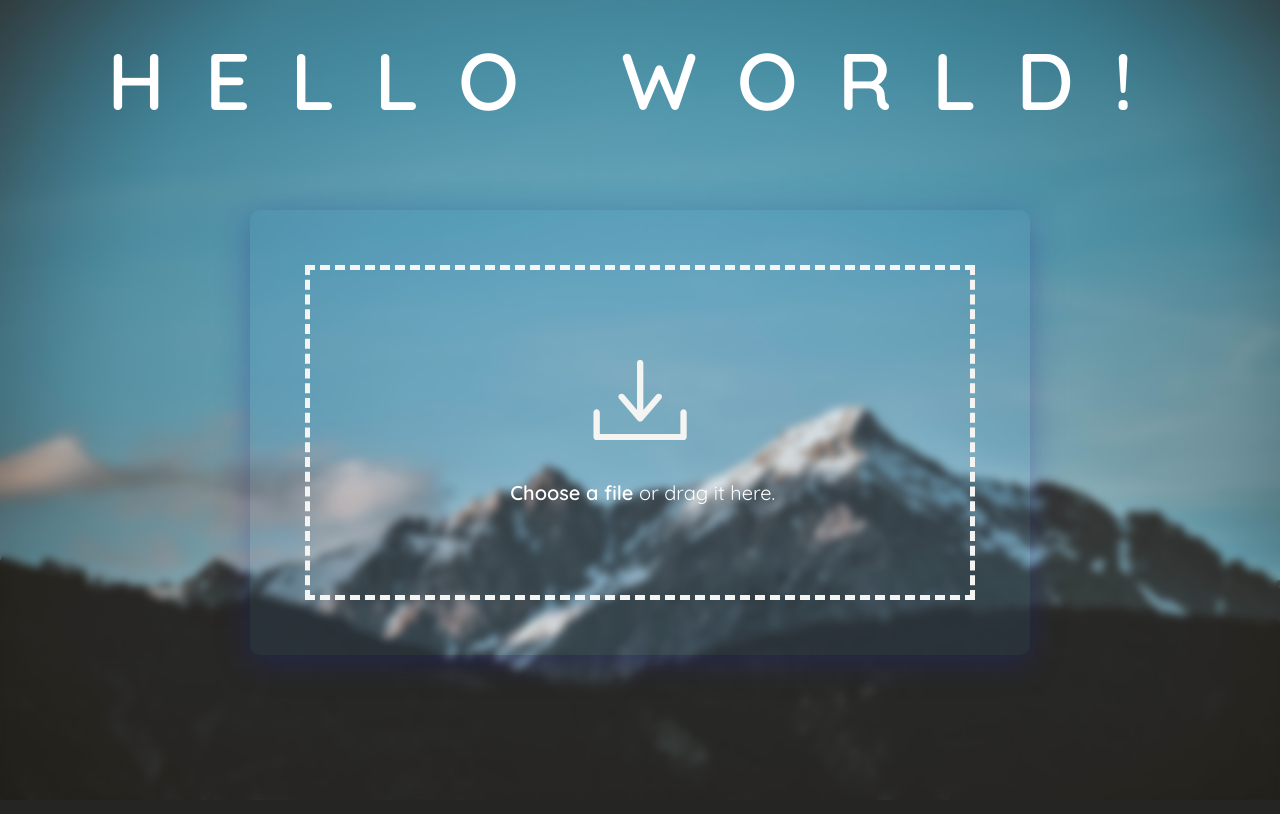
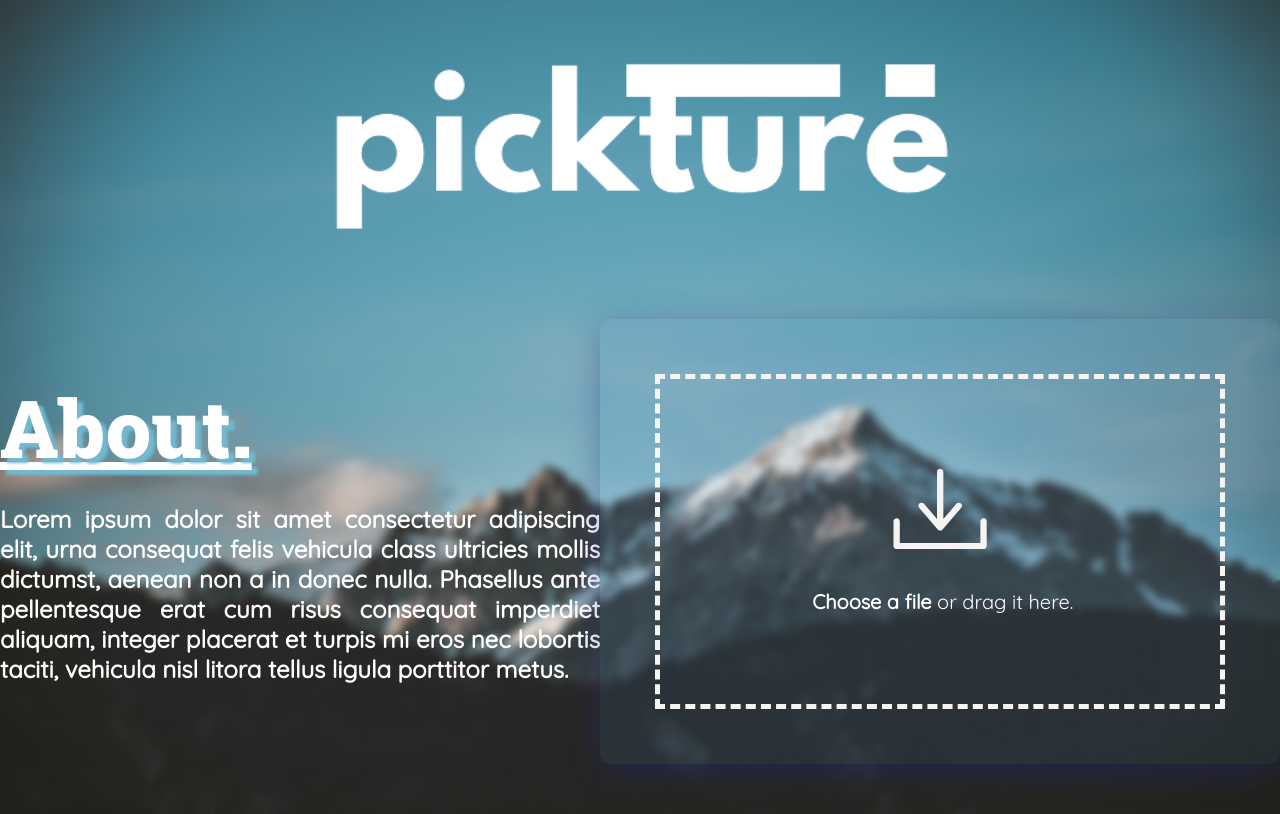
Before and after one commit to kowalskidev/api-project, a Node server app: page / in a window 1280 px wide. Before the commit the page ends 764 px from the top, so only its background shows below. Run offline with Node 20, Linux system fonts and the light colour scheme; some libraries are stand-ins or nearby versions.

Commit message:
Add about section and logo

```diff
--- a/public/css/style.css
+++ b/public/css/style.css
@@ -1,4 +1,4 @@
-@import url('https://fonts.googleapis.com/css2?family=Quicksand:wght@400;600&display=swap');
+@import url('https://fonts.googleapis.com/css2?family=Quicksand&display=swap&family=Roboto+Slab:wght@900&display=swap');
 :root {
   --blue: #1e90ff;
   --white: #ffffff;
@@ -20,7 +20,14 @@ body {
   backdrop-filter: blur(4px);
   -webkit-backdrop-filter: blur(4px);
 }
-
+.header {
+  overflow: hidden;
+}
+.logo-img {
+  height: auto;
+  width: 650px;
+  margin-top: 20px;
+}
 h2 {
   font-weight: 400;
 }
@@ -392,3 +399,28 @@ input#file {
   height: auto !important;
   z-index: 999;
 }
+
+.upload-section {
+  display: flex;
+  align-items: center;
+  justify-content: space-between;
+}
+
+#aboutInfo {
+  margin: auto;
+  text-align: justify;
+  max-width: 600px;
+}
+#aboutInfo h2 {
+  margin: 0;
+  font-size: 5rem;
+  font-weight: 900;
+  font-family: 'Roboto Slab', serif;
+  text-decoration: underline;
+  text-shadow: 6px 5px 3px #72b8ce;
+}
+
+.about-para {
+  font-size: 1.5rem;
+  font-weight: 900;
+}
--- a/views/colors.ejs
+++ b/views/colors.ejs
@@ -2,8 +2,8 @@
 <img
   src="/img/uploads/<%= filename%>"
   alt="<%= filename%>"
-  width="500px"
-  height="500px"
+  width="50%"
+  height="50%"
 />
 <h1>Background Colors</h1>
 
--- a/views/index.ejs
+++ b/views/index.ejs
@@ -1,5 +1,18 @@
 <%- include("partials/header.ejs") %>
-<h1 class="hello">HELLO WORLD!</h1>
+<div class="header">
+  <img src="\img\logo.png" alt="Logo" class="logo-img" />
+</div>
+<div class="upload-section">
+  <div id="aboutInfo">
+    <h2>About.</h2>
+    <p class="about-para">
+      Lorem ipsum dolor sit amet consectetur adipiscing elit, urna consequat
+      felis vehicula class ultricies mollis dictumst, aenean non a in donec
+      nulla. Phasellus ante pellentesque erat cum risus consequat imperdiet
+      aliquam, integer placerat et turpis mi eros nec lobortis taciti, vehicula
+      nisl litora tellus ligula porttitor metus.
+    </p>
+  </div>
   <div class="container" id="uploadForm">
     <div>
       <form
@@ -57,6 +70,7 @@
       </form>
     </div>
   </div>
+</div>
 <div class="loader-wrapper">
   <span class="loader"><span class="loader-inner"></span></span>
   <p style="margin-left: 1rem">Hang tight! We are fetching results...</p>
```
Lines whose indentation alone changed are shown as unchanged.
